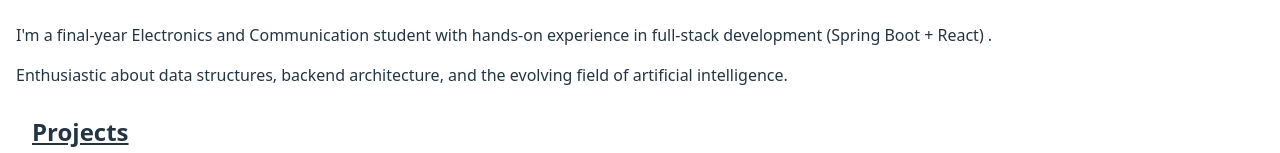
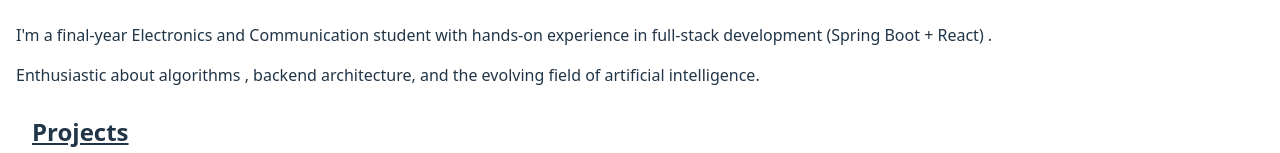
Before and after one commit to sarv-projects/sarvesh-portfolio, a React (Vite) app: page / in a window 1280 px wide. Shown: the part 470-623 px from the top of the page. Built offline with nearby package versions, Linux system fonts and the light colour scheme.

Commit message:
third commit of 21st july

```diff
--- a/src/components/About.jsx
+++ b/src/components/About.jsx
@@ -12,7 +12,7 @@ function About() {
       <h2><u>About Me</u></h2>
       <p>
         I'm a final-year Electronics and Communication student with hands-on experience in full-stack development (Spring Boot + React) .
-        <p>Enthusiastic about data structures, backend architecture, and the evolving field of artificial intelligence.</p>
+        <p>Enthusiastic about algorithms , backend architecture, and the evolving field of artificial intelligence.</p>
       </p>
 
     </span>
```
